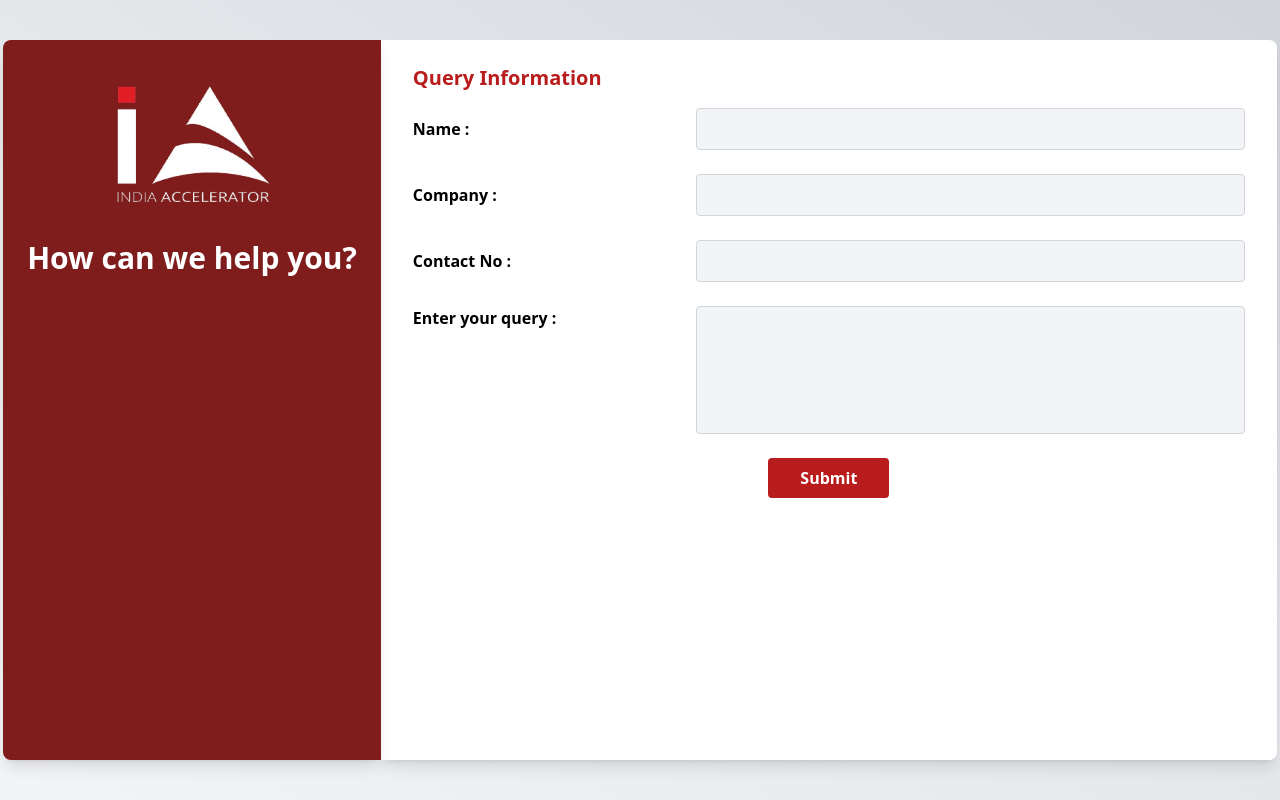
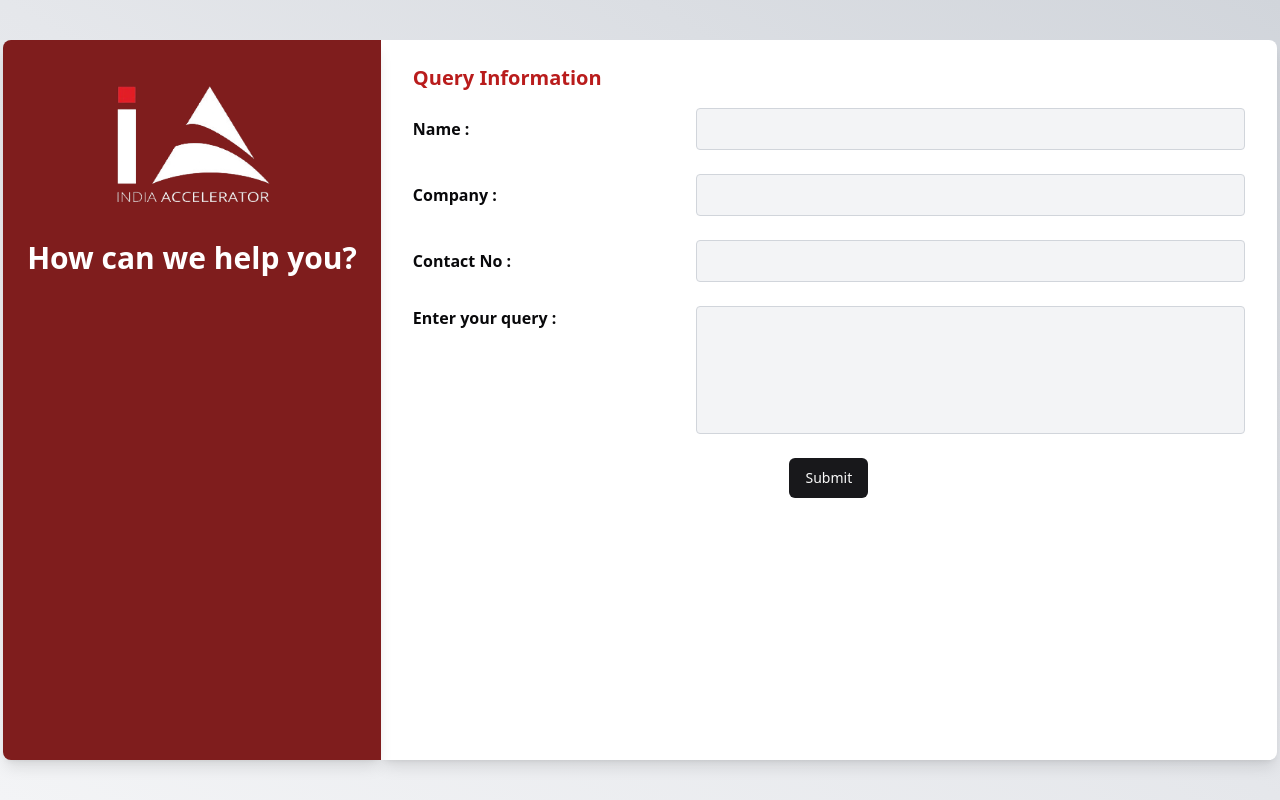
Before and after one commit to lakshayasabharwal/community-managers-dash-and-forms, a Next.js app: page /form-options/help in a window 1280 px wide. Built offline with nearby package versions, Linux system fonts and the light colour scheme.

Commit message:
shadcn config

```diff
--- a/app/form-options/help/page.jsx
+++ b/app/form-options/help/page.jsx
@@ -1,4 +1,5 @@
 import Image from "next/image"
+import { Button } from "@/components/ui/button"
 
 function HelpForm() {
   return (
@@ -32,7 +33,7 @@
                     </div>
 
                     <div className="text-center">
-                        <button type="submit" className="bg-red-700 text-white font-bold py-2 px-8 rounded hover:bg-red-800 focus:outline-none focus:ring-2 focus:ring-red-700 focus:ring-opacity-50">Submit</button>
+                        <Button type="submit" className="">Submit</Button>
                     </div>
                 </form>
             </div>
--- a/app/layout.jsx
+++ b/app/layout.jsx
@@ -1,4 +1,12 @@
 import "@styles/globals.css";
+import { Inter as FontSans } from "next/font/google"
+
+import { cn } from "@/lib/utils"
+
+const fontSans = FontSans({
+  subsets: ["latin"],
+  variable: "--font-sans",
+})
 
 
 export const metadata = {
@@ -9,7 +17,9 @@
 export default function RootLayout({ children }) {
   return (
     <html lang="en">
-      <body>
+      <body  className={cn(
+          "min-h-screen bg-background font-sans antialiased", fontSans.variable)}
+          >
         <main>
           {children}
         </main>
--- /dev/null
+++ b/components/ui/button.jsx
@@ -0,0 +1,47 @@
+import * as React from "react"
+import { Slot } from "@radix-ui/react-slot"
+import { cva } from "class-variance-authority";
+
+import { cn } from "@/lib/utils"
+
+const buttonVariants = cva(
+  "inline-flex items-center justify-center whitespace-nowrap rounded-md text-sm font-medium ring-offset-background transition-colors focus-visible:outline-none focus-visible:ring-2 focus-visible:ring-ring focus-visible:ring-offset-2 disabled:pointer-events-none disabled:opacity-50",
+  {
+    variants: {
+      variant: {
+        default: "bg-primary text-primary-foreground hover:bg-primary/90",
+        destructive:
+          "bg-destructive text-destructive-foreground hover:bg-destructive/90",
+        outline:
+          "border border-input bg-background hover:bg-accent hover:text-accent-foreground",
+        secondary:
+          "bg-secondary text-secondary-foreground hover:bg-secondary/80",
+        ghost: "hover:bg-accent hover:text-accent-foreground",
+        link: "text-primary underline-offset-4 hover:underline",
+      },
+      size: {
+        default: "h-10 px-4 py-2",
+        sm: "h-9 rounded-md px-3",
+        lg: "h-11 rounded-md px-8",
+        icon: "h-10 w-10",
+      },
+    },
+    defaultVariants: {
+      variant: "default",
+      size: "default",
+    },
+  }
+)
+
+const Button = React.forwardRef(({ className, variant, size, asChild = false, ...props }, ref) => {
+  const Comp = asChild ? Slot : "button"
+  return (
+    (<Comp
+      className={cn(buttonVariants({ variant, size, className }))}
+      ref={ref}
+      {...props} />)
+  );
+})
+Button.displayName = "Button"
+
+export { Button, buttonVariants }
--- /dev/null
+++ b/components/ui/card.jsx
@@ -0,0 +1,50 @@
+import * as React from "react"
+
+import { cn } from "@/lib/utils"
+
+const Card = React.forwardRef(({ className, ...props }, ref) => (
+  <div
+    ref={ref}
+    className={cn("rounded-lg border bg-card text-card-foreground shadow-sm", className)}
+    {...props} />
+))
+Card.displayName = "Card"
+
+const CardHeader = React.forwardRef(({ className, ...props }, ref) => (
+  <div
+    ref={ref}
+    className={cn("flex flex-col space-y-1.5 p-6", className)}
+    {...props} />
+))
+CardHeader.displayName = "CardHeader"
+
+const CardTitle = React.forwardRef(({ className, ...props }, ref) => (
+  <h3
+    ref={ref}
+    className={cn("text-2xl font-semibold leading-none tracking-tight", className)}
+    {...props} />
+))
+CardTitle.displayName = "CardTitle"
+
+const CardDescription = React.forwardRef(({ className, ...props }, ref) => (
+  <p
+    ref={ref}
+    className={cn("text-sm text-muted-foreground", className)}
+    {...props} />
+))
+CardDescription.displayName = "CardDescription"
+
+const CardContent = React.forwardRef(({ className, ...props }, ref) => (
+  <div ref={ref} className={cn("p-6 pt-0", className)} {...props} />
+))
+CardContent.displayName = "CardContent"
+
+const CardFooter = React.forwardRef(({ className, ...props }, ref) => (
+  <div
+    ref={ref}
+    className={cn("flex items-center p-6 pt-0", className)}
+    {...props} />
+))
+CardFooter.displayName = "CardFooter"
+
+export { Card, CardHeader, CardFooter, CardTitle, CardDescription, CardContent }
--- /dev/null
+++ b/lib/utils.js
@@ -0,0 +1,6 @@
+import { clsx } from "clsx"
+import { twMerge } from "tailwind-merge"
+
+export function cn(...inputs) {
+  return twMerge(clsx(inputs))
+}
--- a/styles/globals.css
+++ b/styles/globals.css
@@ -2,12 +2,90 @@
 @tailwind components;
 @tailwind utilities;
 
-.hide_scrollbar {
-    scrollbar-width: none; /* Firefox */
-    -ms-overflow-style: none; /* Internet Explorer 10+ */
+@layer base {
+  :root {
+    --background: 0 0% 100%;
+    --foreground: 240 10% 3.9%;
+
+    --card: 0 0% 100%;
+    --card-foreground: 240 10% 3.9%;
+
+    --popover: 0 0% 100%;
+    --popover-foreground: 240 10% 3.9%;
+
+    --primary: 240 5.9% 10%;
+    --primary-foreground: 0 0% 98%;
+
+    --secondary: 240 4.8% 95.9%;
+    --secondary-foreground: 240 5.9% 10%;
+
+    --muted: 240 4.8% 95.9%;
+    --muted-foreground: 240 3.8% 46.1%;
+
+    --accent: 240 4.8% 95.9%;
+    --accent-foreground: 240 5.9% 10%;
+
+    --destructive: 0 84.2% 60.2%;
+    --destructive-foreground: 0 0% 98%;
+
+    --border: 240 5.9% 90%;
+    --input: 240 5.9% 90%;
+    --ring: 240 10% 3.9%;
+
+    --radius: 0.5rem;
   }
 
+  .dark {
+    --background: 240 10% 3.9%;
+    --foreground: 0 0% 98%;
+
+    --card: 240 10% 3.9%;
+    --card-foreground: 0 0% 98%;
+
+    --popover: 240 10% 3.9%;
+    --popover-foreground: 0 0% 98%;
+
+    --primary: 0 0% 98%;
+    --primary-foreground: 240 5.9% 10%;
+
+    --secondary: 240 3.7% 15.9%;
+    --secondary-foreground: 0 0% 98%;
+
+    --muted: 240 3.7% 15.9%;
+    --muted-foreground: 240 5% 64.9%;
+
+    --accent: 240 3.7% 15.9%;
+    --accent-foreground: 0 0% 98%;
+
+    --destructive: 0 62.8% 30.6%;
+    --destructive-foreground: 0 0% 98%;
+
+    --border: 240 3.7% 15.9%;
+    --input: 240 3.7% 15.9%;
+    --ring: 240 4.9% 83.9%;
+  }
+}
+
+@layer base {
+  * {
+    @apply border-border;
+  }
+
+  body {
+    @apply bg-background text-foreground;
+  }
+}
+
+
+
+.hide_scrollbar {
+  scrollbar-width: none;
+  /* Firefox */
+  -ms-overflow-style: none;
+  /* Internet Explorer 10+ */
+}
+
 .hide_scrollbar::-webkit-scrollbar {
-    width: 0;
-    height: 0;
+  width: 0;
+  height: 0;
 }
--- a/tailwind.config.js
+++ b/tailwind.config.js
@@ -1,18 +1,77 @@
 /** @type {import('tailwindcss').Config} */
 module.exports = {
+  darkMode: ["class"],
   content: [
-    "./pages/**/*.{js,ts,jsx,tsx,mdx}",
-    "./components/**/*.{js,ts,jsx,tsx,mdx}",
-    "./app/**/*.{js,ts,jsx,tsx,mdx}",
+    './pages/**/*.{js,jsx}',
+    './components/**/*.{js,jsx}',
+    './app/**/*.{js,jsx}',
+    './src/**/*.{js,jsx}',
   ],
+  prefix: "",
   theme: {
+    container: {
+      center: true,
+      padding: "2rem",
+      screens: {
+        "2xl": "1400px",
+      },
+    },
     extend: {
-      backgroundImage: {
-        "gradient-radial": "radial-gradient(var(--tw-gradient-stops))",
-        "gradient-conic":
-          "conic-gradient(from 180deg at 50% 50%, var(--tw-gradient-stops))",
+      colors: {
+        border: "hsl(var(--border))",
+        input: "hsl(var(--input))",
+        ring: "hsl(var(--ring))",
+        background: "hsl(var(--background))",
+        foreground: "hsl(var(--foreground))",
+        primary: {
+          DEFAULT: "hsl(var(--primary))",
+          foreground: "hsl(var(--primary-foreground))",
+        },
+        secondary: {
+          DEFAULT: "hsl(var(--secondary))",
+          foreground: "hsl(var(--secondary-foreground))",
+        },
+        destructive: {
+          DEFAULT: "hsl(var(--destructive))",
+          foreground: "hsl(var(--destructive-foreground))",
+        },
+        muted: {
+          DEFAULT: "hsl(var(--muted))",
+          foreground: "hsl(var(--muted-foreground))",
+        },
+        accent: {
+          DEFAULT: "hsl(var(--accent))",
+          foreground: "hsl(var(--accent-foreground))",
+        },
+        popover: {
+          DEFAULT: "hsl(var(--popover))",
+          foreground: "hsl(var(--popover-foreground))",
+        },
+        card: {
+          DEFAULT: "hsl(var(--card))",
+          foreground: "hsl(var(--card-foreground))",
+        },
+      },
+      borderRadius: {
+        lg: "var(--radius)",
+        md: "calc(var(--radius) - 2px)",
+        sm: "calc(var(--radius) - 4px)",
+      },
+      keyframes: {
+        "accordion-down": {
+          from: { height: "0" },
+          to: { height: "var(--radix-accordion-content-height)" },
+        },
+        "accordion-up": {
+          from: { height: "var(--radix-accordion-content-height)" },
+          to: { height: "0" },
+        },
+      },
+      animation: {
+        "accordion-down": "accordion-down 0.2s ease-out",
+        "accordion-up": "accordion-up 0.2s ease-out",
       },
     },
   },
-  plugins: [],
-};
+  plugins: [require("tailwindcss-animate")],
+}
```
Also changed, not shown: package.json (+7 -1 lines), components.json (added), 1 other file (tests, documents, lock files or other folders).
